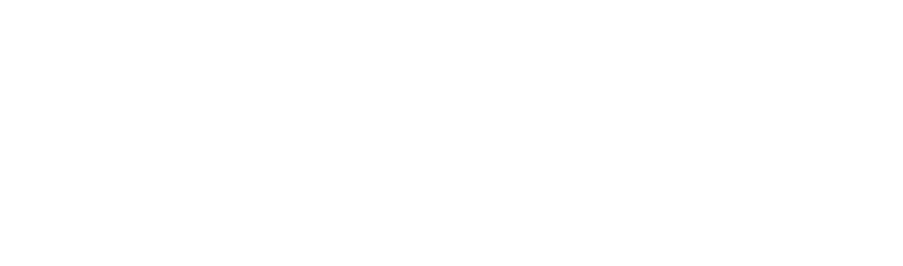
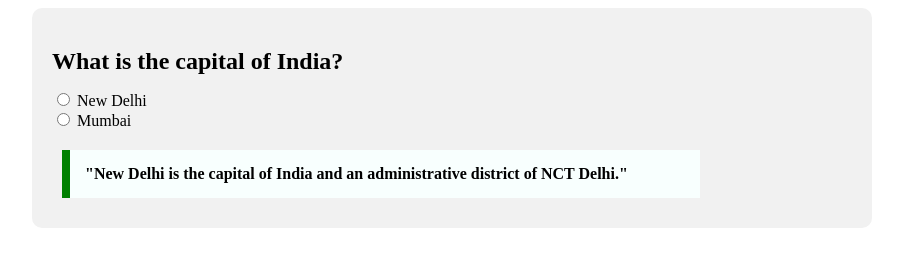
Before and after one commit to acciojob/trivia-prajwalyatharth, a website: page main.html in a window 1280 px wide. Shown: the whole page, without its empty margins (188-1091 px from the left). Drawn offline with Linux system fonts and the light colour scheme.

Commit message:
created a submission

```diff
--- a/main.html
+++ b/main.html
@@ -4,11 +4,30 @@
 
 <head>
 	<link rel="stylesheet" href="styles.css">
+	<title>Quiz Question</title>
 </head>
 
 <body>
 	<!-- the entire body must be written by student -->
+	    <div class="question-container">
+        <!-- Question and Options -->
+        <h2>What is the capital of India?</h2>
+        <div class="options">
+            <label>
+                <input type="radio" name="capital" value="New Delhi"> New Delhi
+            </label><br>
+            <label>
+                <input type="radio" name="capital" value="Mumbai"> Mumbai
+            </label>
+        </div>
+
+        <!-- Quotation -->
+        <blockquote>
+            "New Delhi is the capital of India and an administrative district of NCT Delhi."
+        </blockquote>
+    </div>
     <script type="text/javascript" src="./script.js">
+
 </script>
 
 </body>
--- a/styles.css
+++ b/styles.css
@@ -1,2 +1,42 @@
 
 /* Your CSS Code here. */
+
+.question-container {
+    max-width: 800px;
+    margin: 0 auto;
+    padding: 20px;
+    background-color: #f1f1f1;
+    border-radius: 10px;
+}
+
+h2 {
+    font-size: 1.5em;
+    margin-bottom: 15px;
+}
+
+.options {
+    margin-bottom: 20px;
+}
+
+blockquote {
+    max-width: 600px;
+    margin: 10px;
+    padding: 15px;
+    border-left: 8px solid green;
+    background-color: #f8fffe;
+    font-weight: bold;
+}
+
+footer {
+    font-size: 0.9em;
+    margin-top: 10px;
+}
+
+footer a {
+    color: #0066cc;
+    text-decoration: none;
+}
+
+footer a:hover {
+    text-decoration: underline;
+}
```
